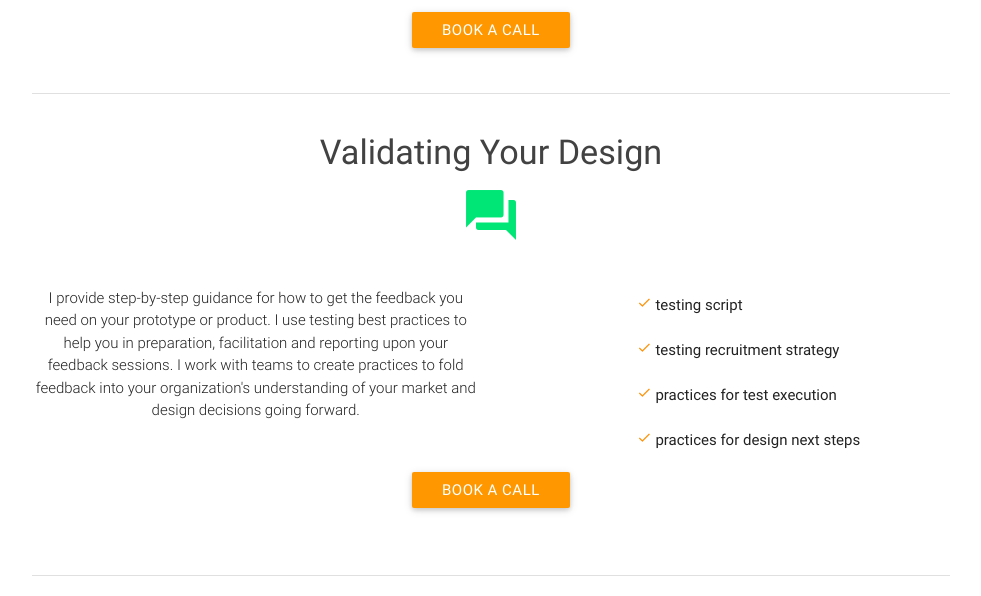
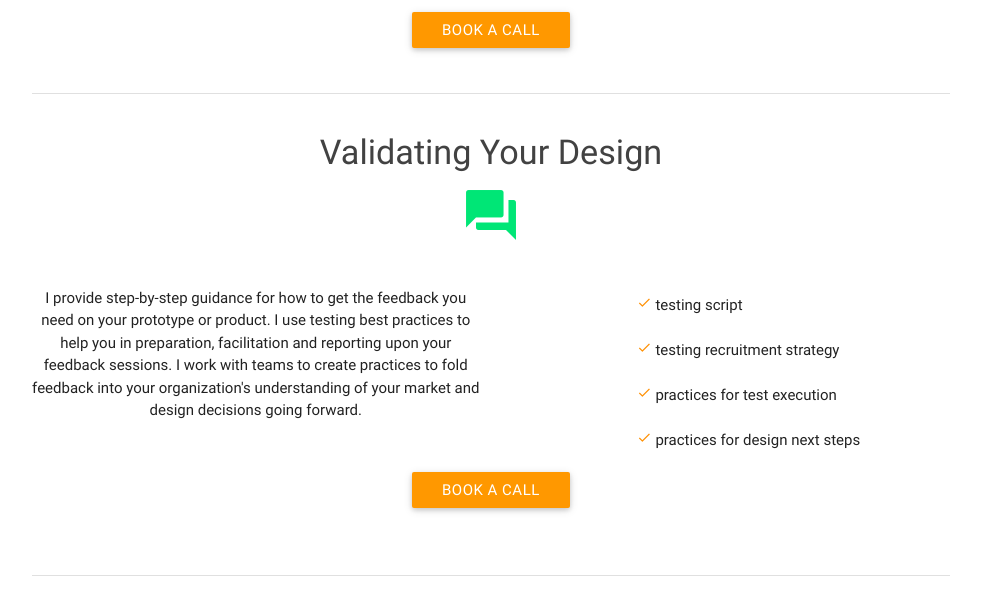
Before and after one commit to katiejohnsonsf/portfolio-Dec-2016, a plain HTML site: page services.html in a window 1280 px wide. Shown: the part 1109-1705 px from the top of the page, without its empty margins (149-1130 px from the left). Drawn offline with nearby package versions, Linux system fonts and the light colour scheme; a script that the page names is missing; some icons are missing; files whose address does not match are found by name.

Commit message:
darken text

```diff
--- a/services.html
+++ b/services.html
@@ -170,7 +170,7 @@
 
             <div class="row">
                 <div class="col s6 push-s0 center promo">
-                    <p class="light center">I provide step-by-step guidance for how to get the feedback you need on your prototype or product. I use testing best practices to help you in preparation, facilitation and reporting upon your feedback sessions. I work with teams to create practices to fold feedback into your organization's understanding of your market and design decisions going forward.</p>
+                    <p class="center">I provide step-by-step guidance for how to get the feedback you need on your prototype or product. I use testing best practices to help you in preparation, facilitation and reporting upon your feedback sessions. I work with teams to create practices to fold feedback into your organization's understanding of your market and design decisions going forward.</p>
                 </div>
               <div  class="col s12 m4 l5">
                 <div class="left col s12 push-s4">
```
